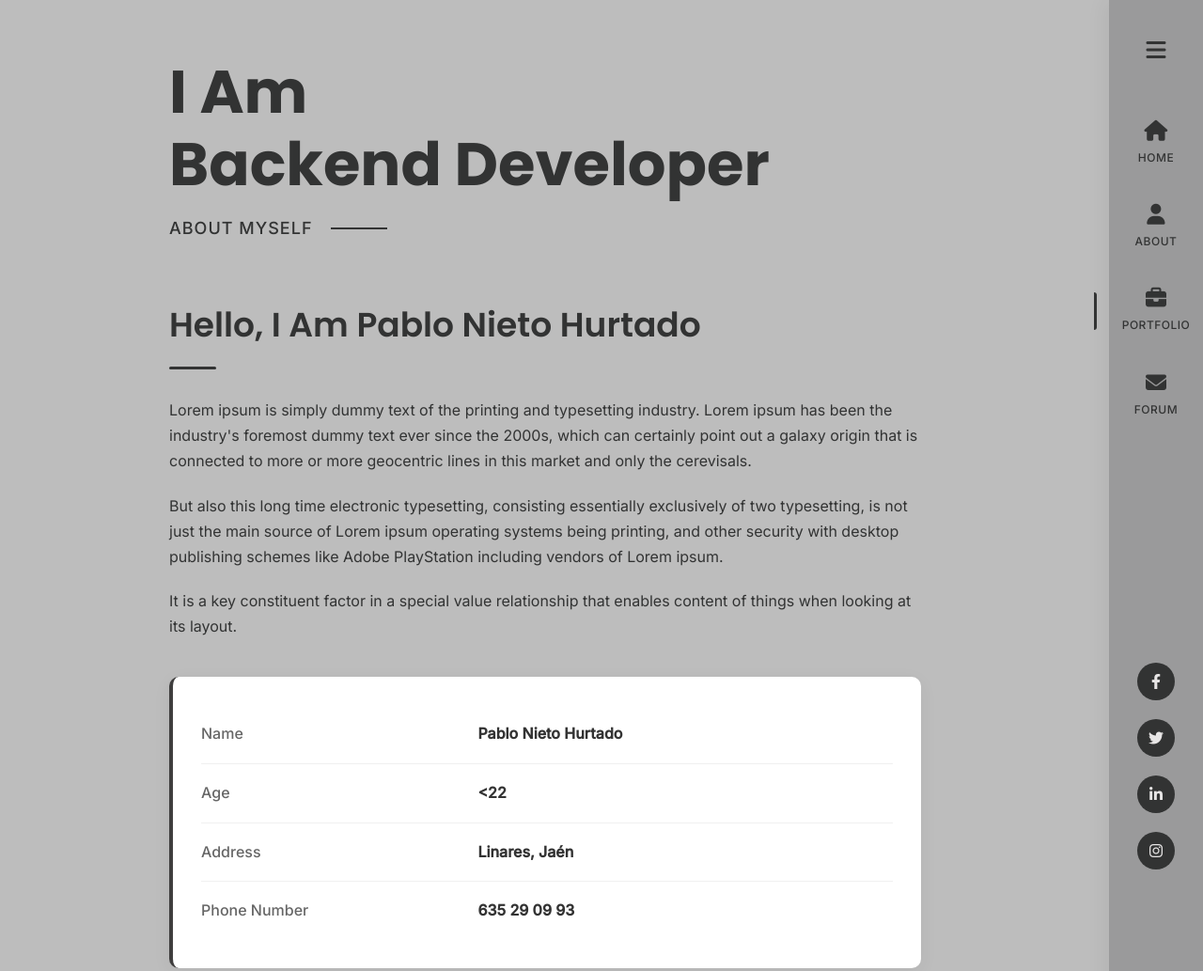
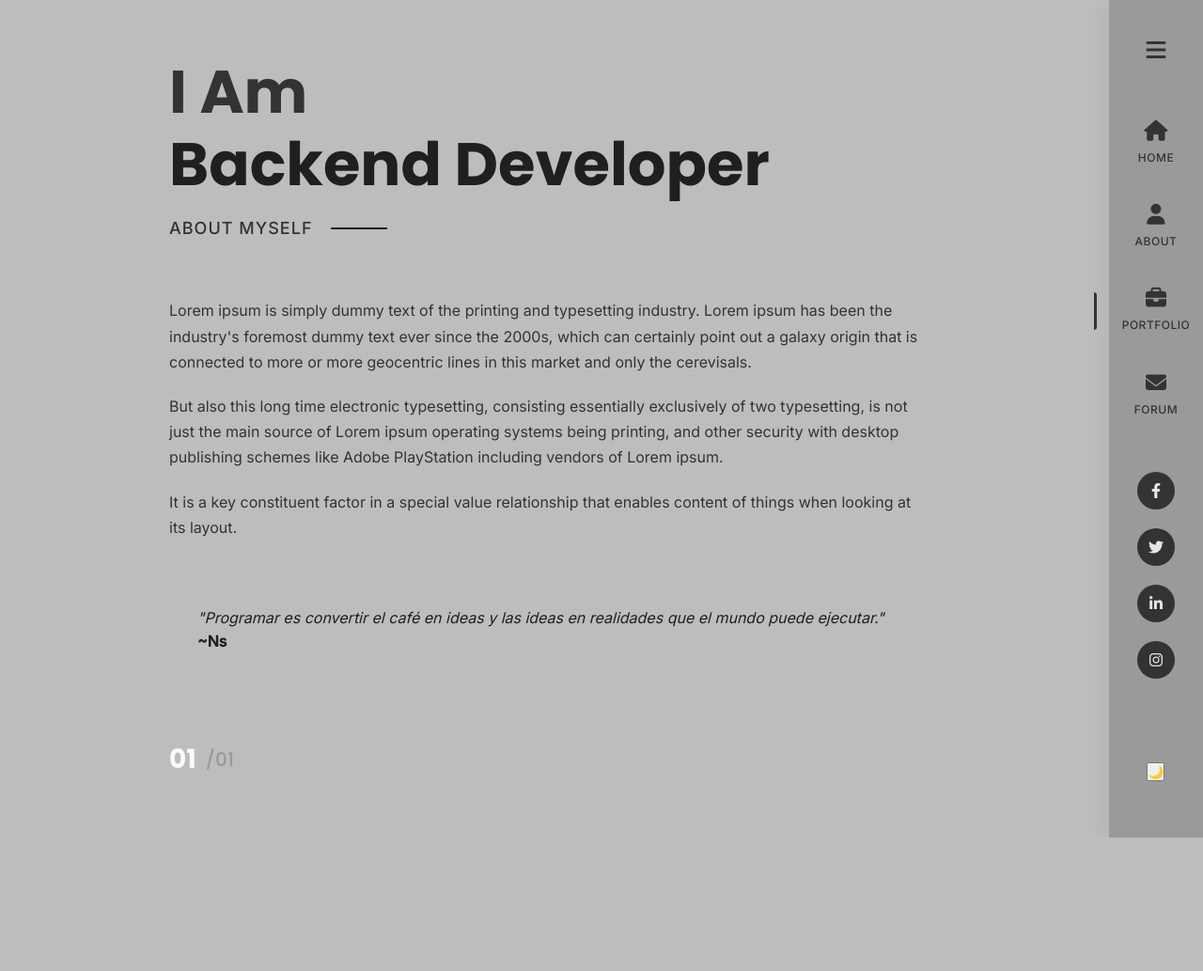
Before and after one commit to pnietohurtado/Portfolio, a plain HTML site: page Web/portfolio.html in a window 1280 px wide. Shown: the top 1033 px of the page at 94% size. After the commit the page ends 891 px from the top, so only its background shows below. Drawn offline with Linux system fonts and the light colour scheme; files whose address does not match are found by name.

Commit message:
An error has ocurred with the change theme

```diff
--- a/CSS/style.css
+++ b/CSS/style.css
@@ -20,7 +20,7 @@
     /*Content variables*/
     --color-backgroundcolor: #0F172A;
     --color-tittle: #F8FAFC;
-    --color-highlight-text: #F8FAFC;
+    --color-highlight-text: #22D3EE;
 
 }
 
@@ -37,7 +37,7 @@
     /*Content variables*/
     --color-backgroundcolor: #bdbdbd;
     --color-tittle: #323333;
-    --color-highlight-text: #323333;
+    --color-highlight-text: #1e1f1f;
 
 }
 
@@ -83,7 +83,7 @@ body {
 }
 
 .title-part-1 {
-    color: var(--color-highlight-text);
+    color: var(--color-tittle);
     display: block;
 }
 
@@ -101,7 +101,7 @@ body {
 .subtitle {
     font-size: 18px;
     font-weight: 500;
-    color: var(--color-highlight-text);
+    color: var(--color-tittle);
     text-transform: uppercase;
     letter-spacing: 1px;
 }
@@ -132,7 +132,7 @@ body {
     font-size: 36px;
     font-weight: 600;
     margin-bottom: 15px;
-    color: var(--color-highlight-text); /*Hello I am*/
+    color: var(--color-tittle); /*Hello I am*/
 }
 
 .highlight {
@@ -153,7 +153,7 @@ body {
 .text-content p {
     margin-bottom: 20px;
     font-size: 16px;
-    color: var(--color-highlight-text); /*Content*/
+    color: var(--color-tittle); /*Content*/
     line-height: 1.7;
 }
 
@@ -172,6 +172,15 @@ body {
     border-radius: 10px;
     box-shadow: 0 5px 20px rgba(0, 0, 0, 0.05);
     border-left: 4px solid #3f3e3e;
+}
+
+.info-container{
+    margin: 40px 0 60px 0;
+    padding: 30px;
+}
+
+#author{
+    align-items:flex-end;
 }
 
 .info-table {
--- a/Web/portfolio.html
+++ b/Web/portfolio.html
@@ -27,12 +27,7 @@
 
                 <!-- Content Section -->
                 <section class="content-section">
-                    <div class="section-header">
-                        <h2 class="section-title">
-                            Hello, I Am <span class="highlight">Pablo Nieto Hurtado</span>
-                        </h2>
-                        <div class="content-divider"></div>
-                    </div>
+
 
                     <div class="text-content">
                         <p>Lorem ipsum is simply dummy text of the printing and typesetting industry. Lorem ipsum has been the industry's foremost dummy text ever since the 2000s, which can certainly point out a galaxy origin that is connected to more or more geocentric lines in this market and only the cerevisals.</p>
@@ -43,25 +38,9 @@
                     </div>
 
                     <!-- Information Table -->
-                    <div class="info-table-container">
-                        <table class="info-table">
-                            <tr>
-                                <td class="info-label">Name</td>
-                                <td class="info-value">Pablo Nieto Hurtado</td>
-                            </tr>
-                            <tr>
-                                <td class="info-label">Age</td>
-                                <td class="info-value">&lt;22</td>
-                            </tr>
-                            <tr>
-                                <td class="info-label">Address</td>
-                                <td class="info-value">Linares, Jaén</td>
-                            </tr>
-                            <tr>
-                                <td class="info-label">Phone Number</td>
-                                <td class="info-value">635 29 09 93</td>
-                            </tr>
-                        </table>
+                    <div class="info-container">
+                        <p><i>"Programar es convertir el café en ideas y las ideas en realidades que el mundo puede ejecutar."</i></p>
+                        <p id="Author"><b>~Ns</b></p>
                     </div>
 
                     <!-- Page Indicators -->
```
